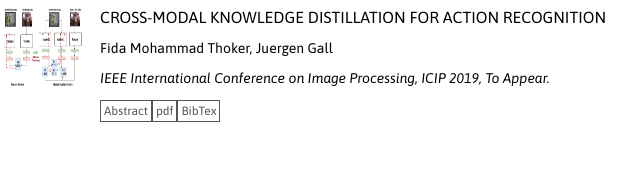
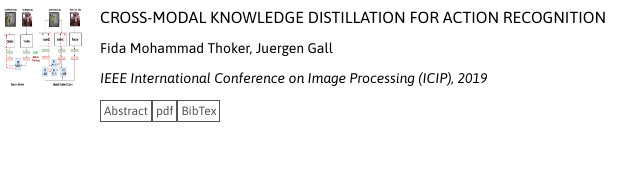
Before and after one commit to fmthoker/fmthoker.github.io, a plain HTML site: page index.html in a window 1280 px wide. Shown: the part 320-503 px from the top of the page, 236-876 px from the left. Drawn offline with nearby package versions, Linux system fonts and the light colour scheme.

Commit message:
Update index.html

```diff
--- a/index.html
+++ b/index.html
@@ -63,7 +63,7 @@
         <div style="display:table-row">
             <div class="pubtitle">CROSS-MODAL KNOWLEDGE DISTILLATION FOR ACTION RECOGNITION</div>
             <div class="pubauthors">Fida Mohammad Thoker, Juergen Gall</div>
-            <div class="pubinfo">IEEE International Conference on Image Processing, ICIP 2019, To Appear.</div>
+            <div class="pubinfo">IEEE International Conference on Image Processing (ICIP), 2019</div>
             <!-- <div class="pubinfo">2019 IEEE International Conference on Image Processing, ICIP 2019, Taipei, Taiwan, September 22-25, 2019.</div>
 PUBLICATIONS -->
             <div class="pubbox trigger"><a href="javascript:void(0)">Abstract</a></div>
```
